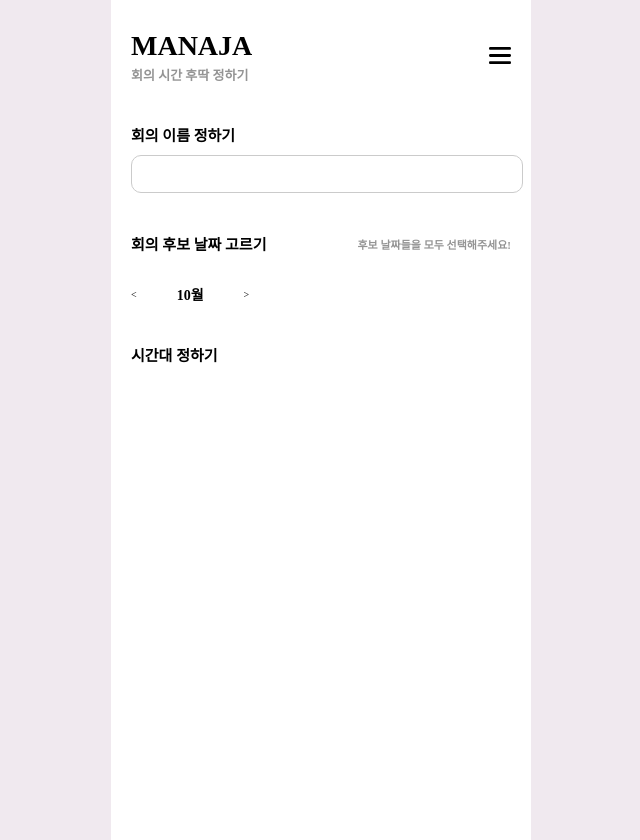
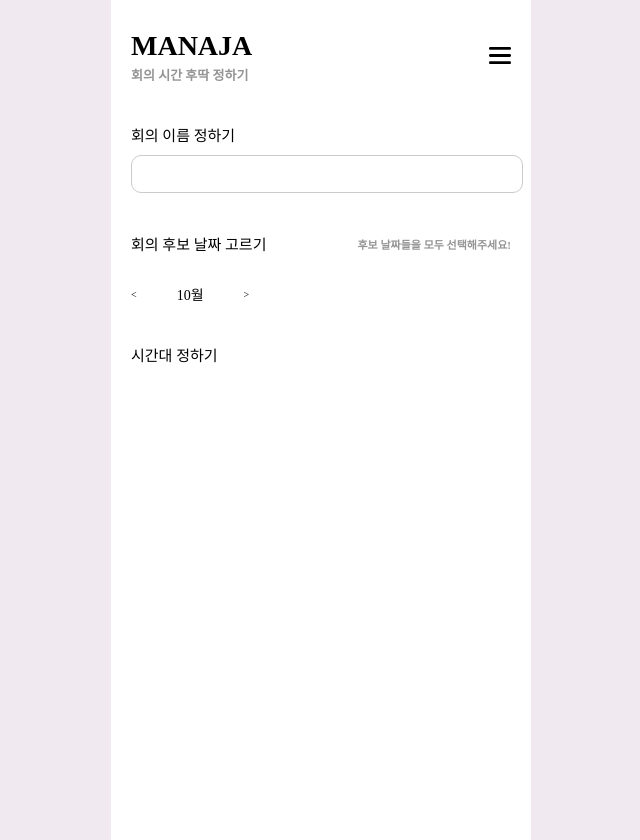
Before and after one commit to kimtaejin3/manaja, a React (Create React App) app: page / in a window 1280 px wide. Shown: the whole page, without its empty margins (319-959 px from the left). Built offline with nearby package versions, Linux system fonts and the light colour scheme.

Commit message:
update(mixin.scss): mainText bold 값 수정

```diff
--- a/src/styles/mixin.scss
+++ b/src/styles/mixin.scss
@@ -18,7 +18,7 @@ $radius: 10px;
 @mixin mainText {
   font-size: 1.5rem;
   color: $main-text-color;
-  font-weight: bold;
+  // font-weight: bold;
 }
 
 @mixin input {
```
